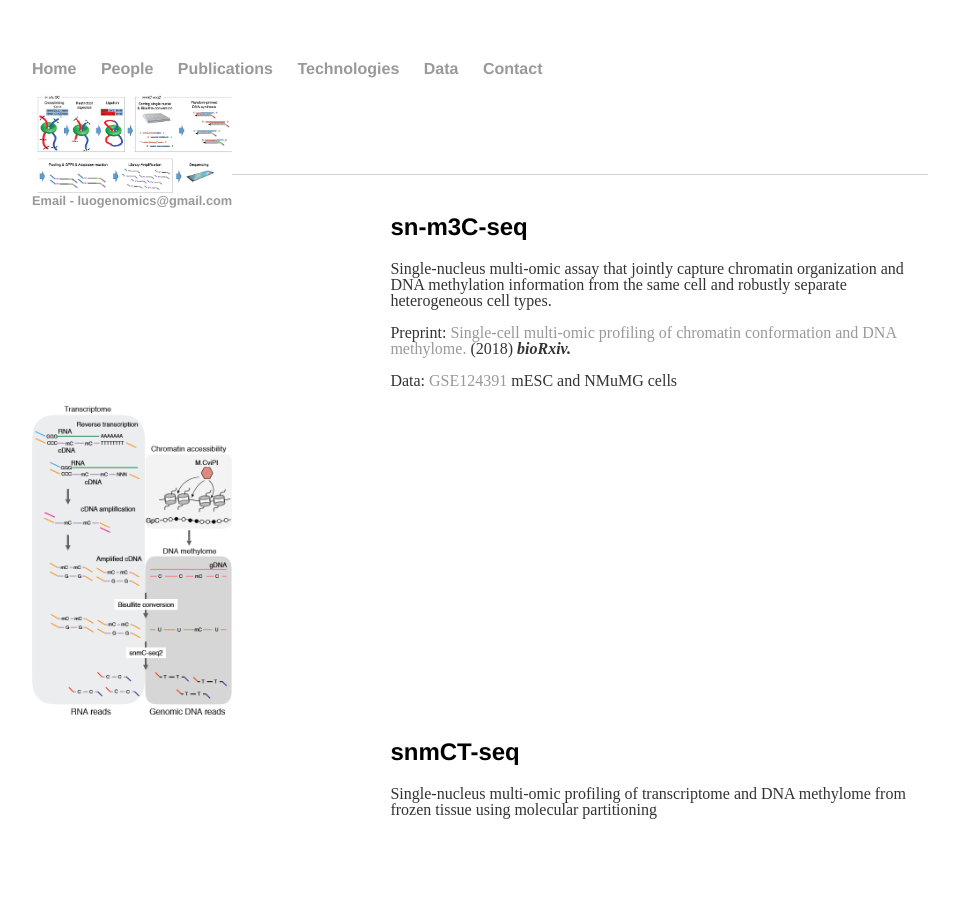
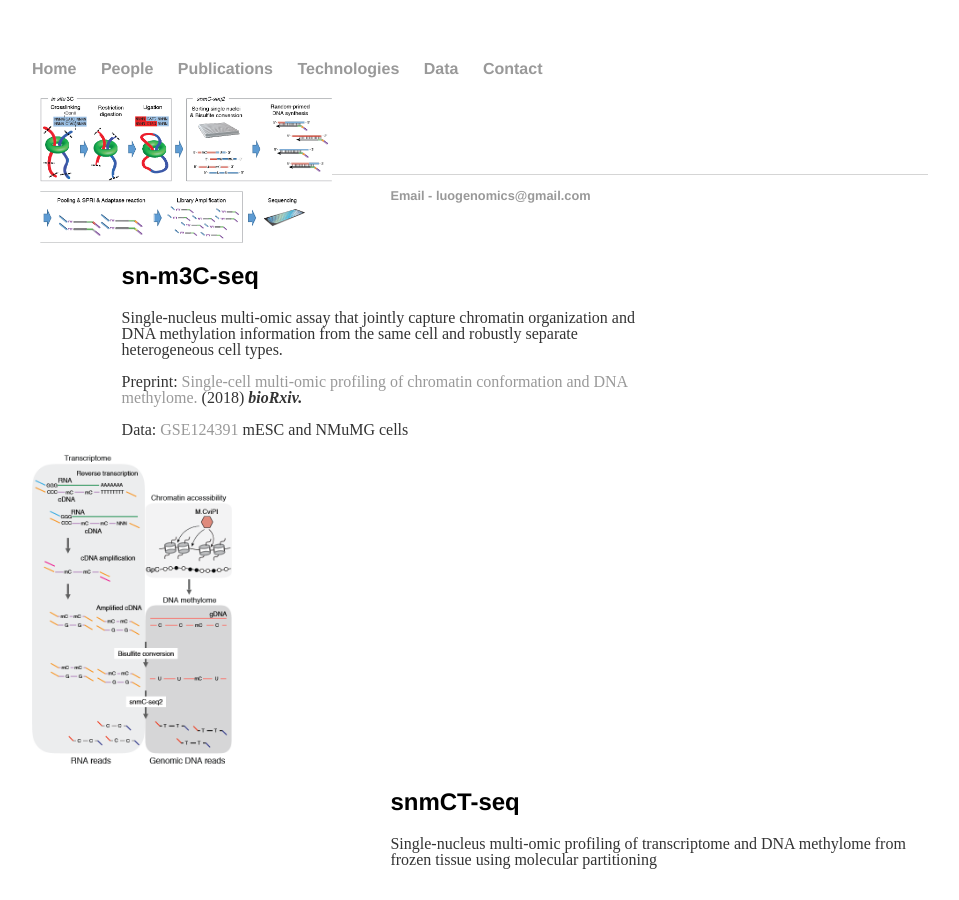
Before and after one commit to luogenomics/luogenomics.github.io, a Jekyll site: the page built from technologies/index.html, in a window 1280 px wide. Shown: the whole page, without its empty margins (160-1119 px from the left). Built offline with Jekyll 4.4.1, drawn with Linux system fonts in a browser that asks for light colours.

Commit message:
Update index.html

```diff
--- a/technologies/index.html
+++ b/technologies/index.html
@@ -5,10 +5,10 @@ title: Luo Lab Technologies
 <div class="projectbox">
   <div class="projectmediabox pull-left">
     <a href="">
-      <img width=200 class="projectmedia" src="m3C-seq.png" >
+      <img width=300 class="projectmedia" src="m3C-seq.png" >
     </a>
   </div>
-  <div class="projecttextbox pull-right">
+  <div class="projecttextbox pull-left">
     <h2> sn-m3C-seq </h2>
     <p> Single-nucleus multi-omic assay that jointly capture chromatin organization and DNA methylation information from the same cell and robustly separate heterogeneous cell types. </p>
     <p>Preprint: <a href="https://www.biorxiv.org/content/10.1101/503235v1" target="_blank">Single-cell multi-omic profiling of chromatin conformation and DNA methylome. </a> (2018) <strong><em>bioRxiv.</strong></em></p>
```
